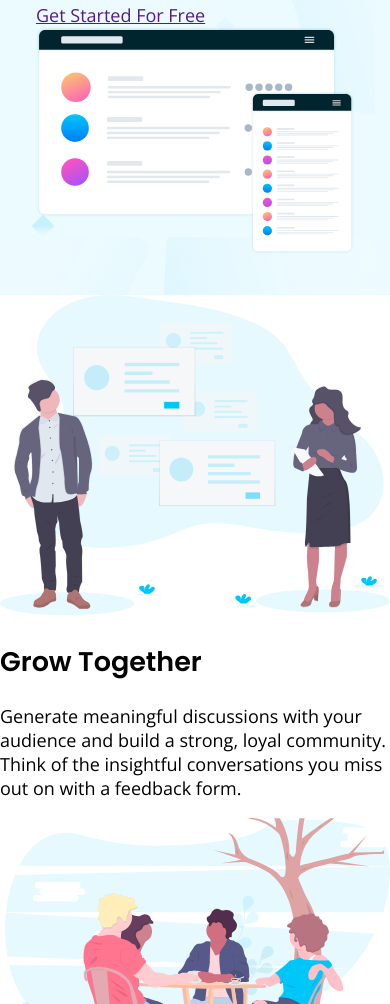
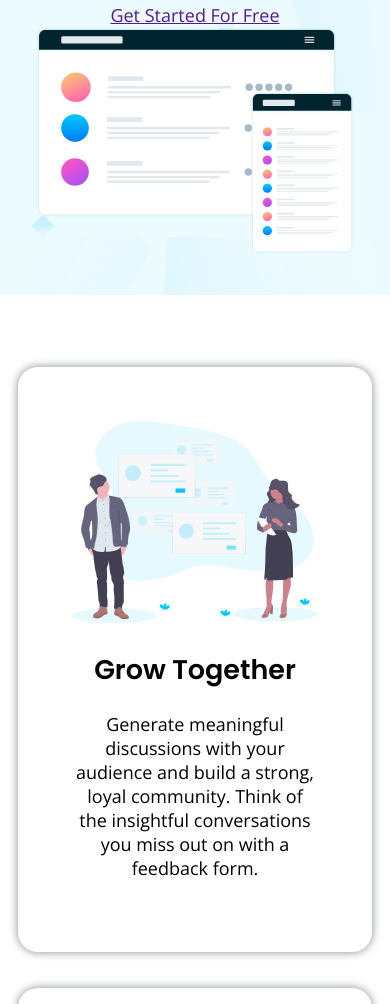
Before and after one commit to Akshay-Tarde/huddle-alternating, a plain HTML site: page index.html in a window 390 px wide. Shown: the part 420-1424 px from the top of the page. Drawn offline with nearby package versions, Linux system fonts and the light colour scheme.

Commit message:
Styled the cards section and the cards for the mobile layout

```diff
--- a/styles.css
+++ b/styles.css
@@ -6,6 +6,7 @@ body {
     margin: 0;
     font-family: 'Open Sans', sans-serif;
     font-size: 1.125rem;
+    text-align: center;
 }
 
 img {
@@ -41,3 +42,16 @@ header {
     max-width: 500px;
     margin: 0 auto;
 }
+
+/* card section layout */
+.card-section {
+    padding: 4em 1em;
+}
+
+.card {
+    padding: 3em;
+    /* border: 1px solid hsl(208, 11%, 55%); */
+    border-radius: 20px;
+    margin-bottom: 2em;
+    box-shadow: 0px 0px 10px hsl(208, 11%, 55%);
+}
```
